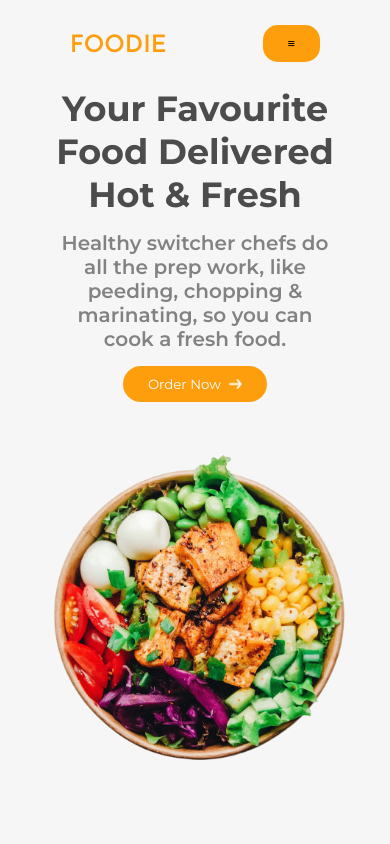
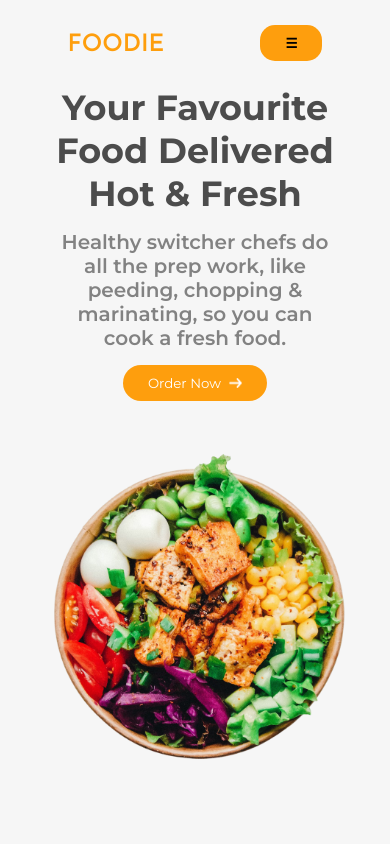
Before and after one commit to aDevMister/Food-landing-page, a plain HTML site: page index.html in a window 390 px wide. Shown: the top 844 px of the page. Drawn offline with Linux system fonts and the light colour scheme.

Commit message:
changed hamburger

```diff
--- a/Restaurant.css
+++ b/Restaurant.css
@@ -489,6 +489,7 @@ nav {
     display: flex;
     flex-direction: row;
     justify-content: space-between;
+    align-items: center;
     border-radius: 25px;
 
 
--- a/index.html
+++ b/index.html
@@ -21,7 +21,7 @@
                 <img src="./images/cart.png" alt="">
                 <button class="booking">Booking Now</button>
             </ul>
-            <button class="toggle" onclick="hamburger()">≡</button>
+            <button class="toggle" onclick="hamburger()">☰</button>
         </nav>
 
         <ul class="mobileNav">
```
